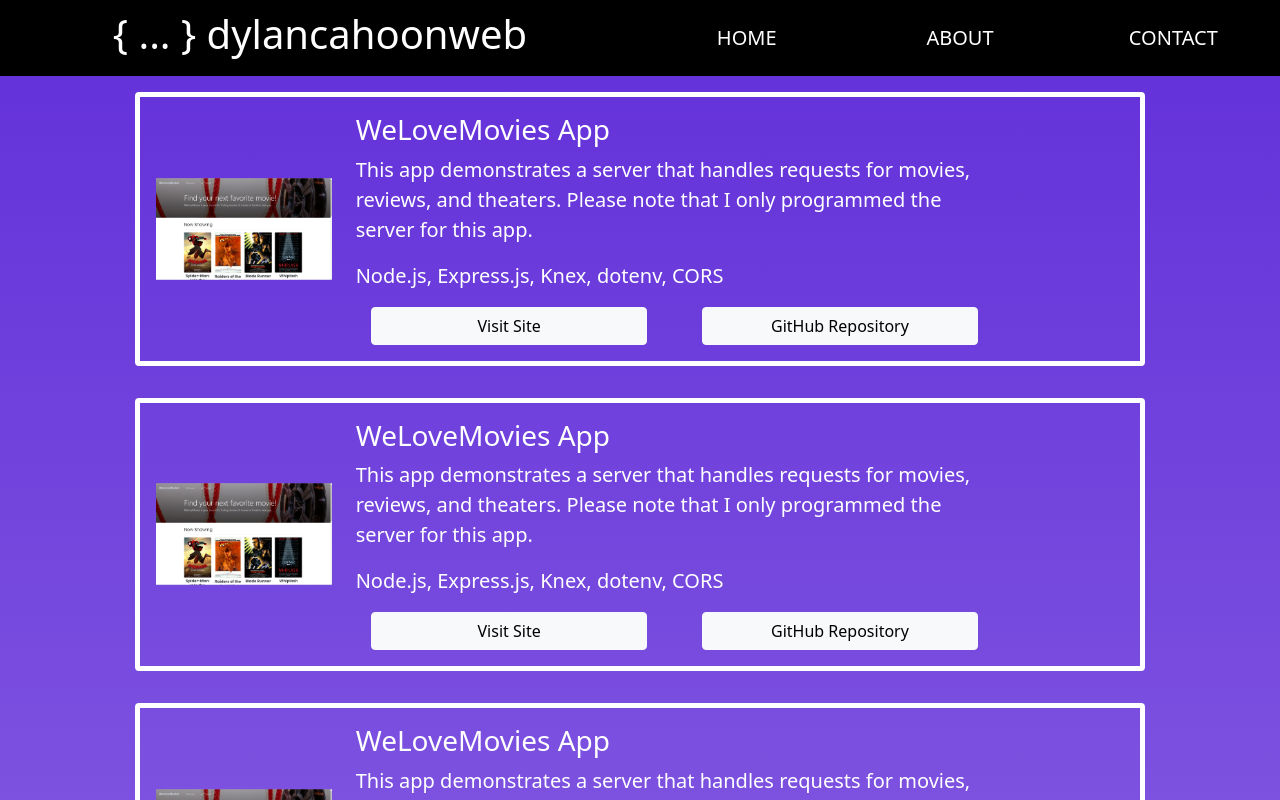
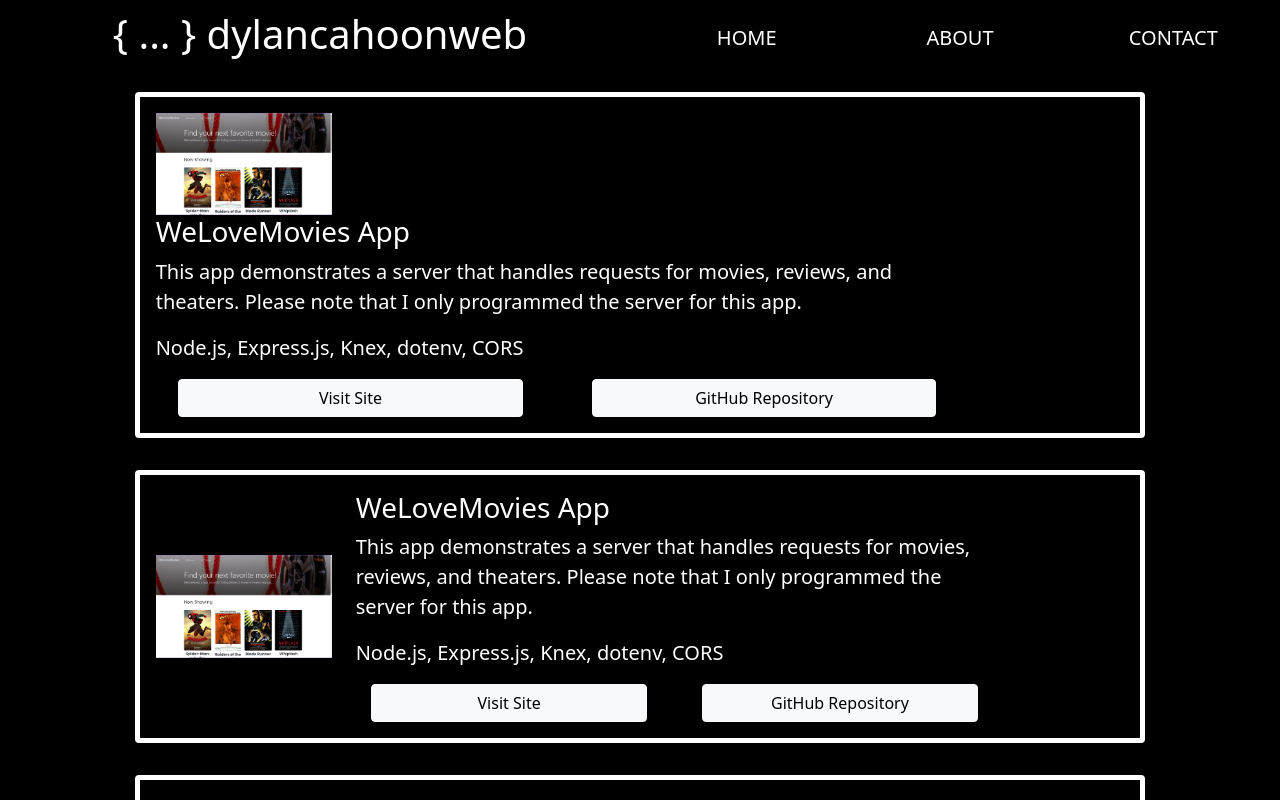
Before and after one commit to dcahoon/portfolio, a React (Create React App) app: page /about in a window 1280 px wide. Shown: the top 800 px of the page. Built offline with nearby package versions, Linux system fonts and the light colour scheme.

Commit message:
changed background color

```diff
--- a/src/About.js
+++ b/src/About.js
@@ -8,7 +8,7 @@ export default function About() {
                 <div className="card">
                     <div className="row card-body">
                         <img className="col-sm-4 card-img" src={welovemovies_img} alt="sans"/>
-                        <div className="col-sm-8">
+                        <div className="col-sm-8 col-lg-10">
                             <h3 className="card-title">WeLoveMovies App</h3>
                             <p classname="card-text">This app demonstrates a server that handles requests for movies, reviews, and theaters. Please note that I only programmed the server for this app.</p>
                             <p className="card-text">Node.js, Express.js, Knex, dotenv, CORS</p>
--- a/src/index.css
+++ b/src/index.css
@@ -1,5 +1,6 @@
 body {
-  background-image: linear-gradient(#622FD9, #835ae1);
+  /* background-image: linear-gradient(#622FD9, #835ae1); */
+  background-color: #000;
   min-height: 100vh;
   color: #fff;
 }
```
